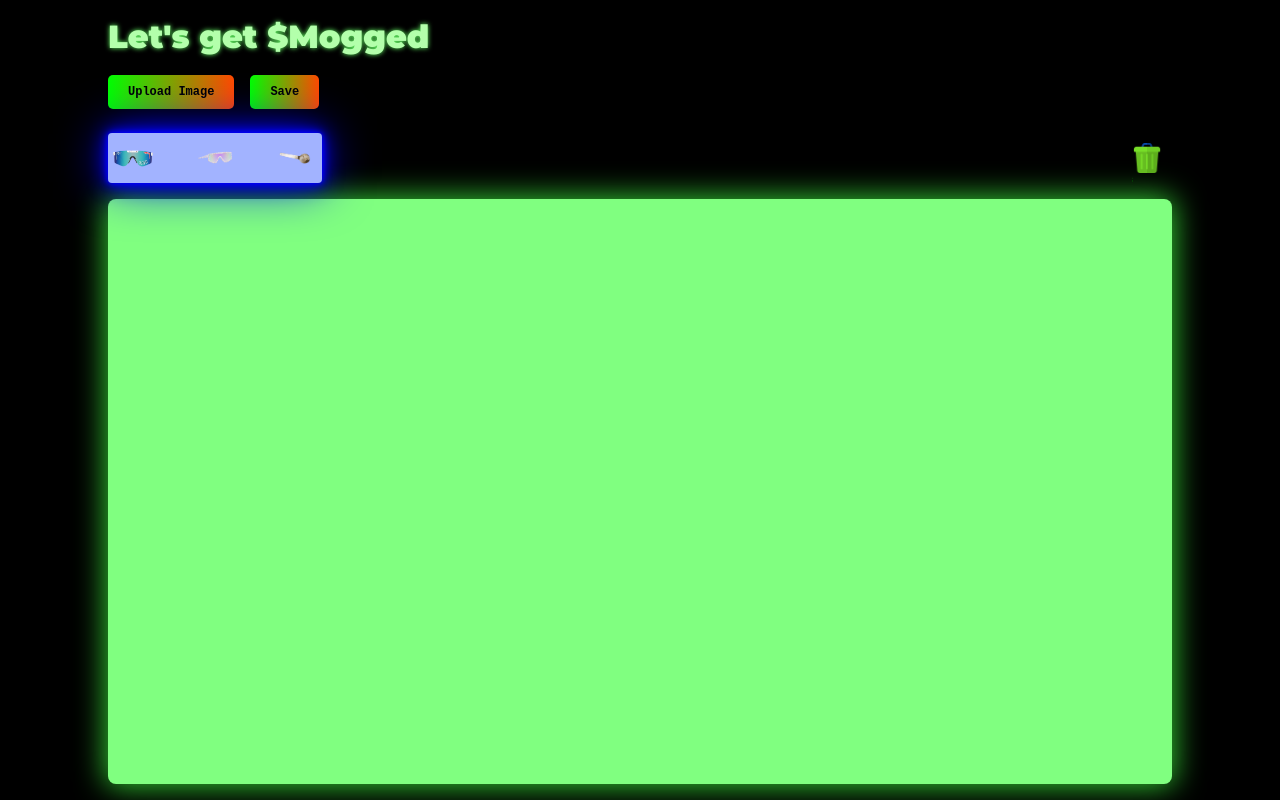
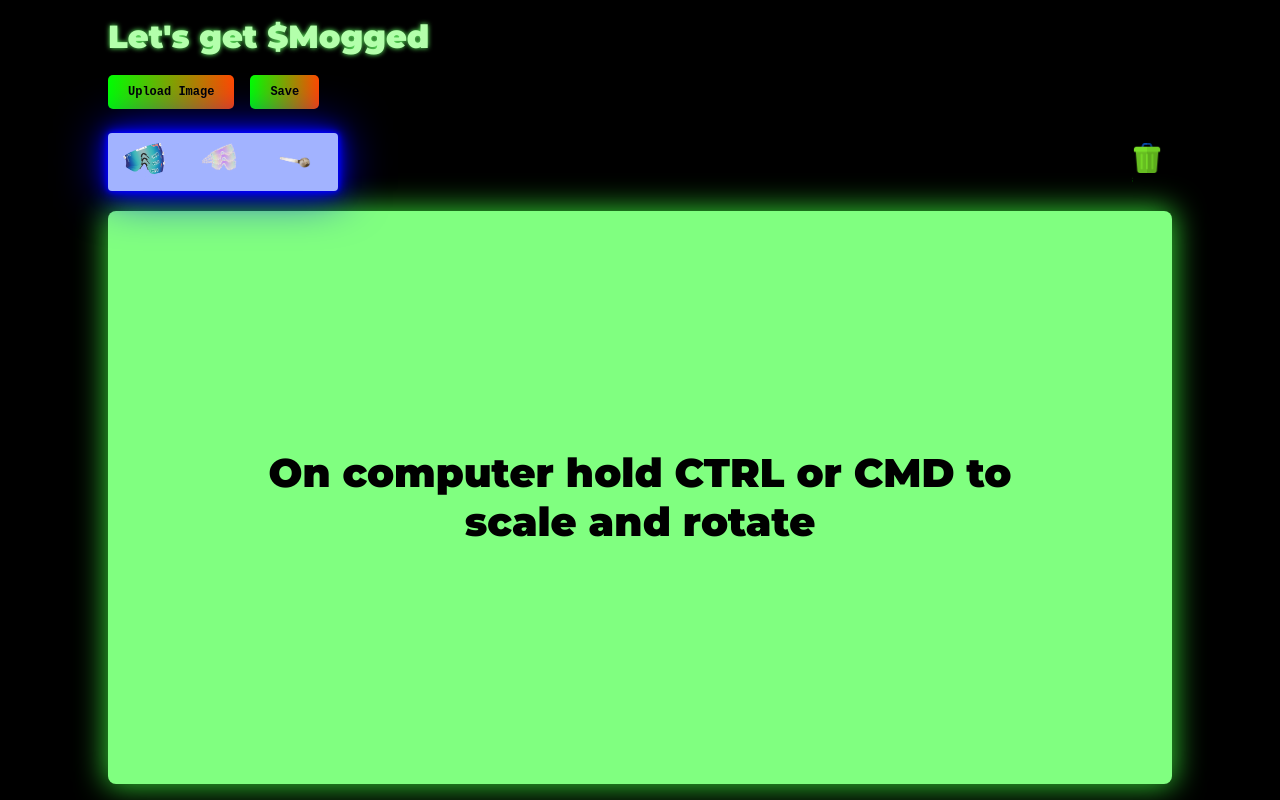
Before and after one commit to bropin1/moggle-app, a React (Create React App) app: page / in a window 1280 px wide. Built offline with nearby package versions, Linux system fonts and the light colour scheme.

Commit message:
added instructions and icon info

```diff
--- a/src/components/canvas/canvas.jsx
+++ b/src/components/canvas/canvas.jsx
@@ -179,8 +179,12 @@ const Canvas = forwardRef(
 
           <Trash ref={trashRef} inTrash={inTrash} />
         </div>
+
         <div className={styles["img-canvas-wrapper"]} ref={imgCanvasWrapperRef}>
-          <canvas ref={imgCanvasRef}> </canvas>
+          <span className={styles.instruction}>
+            On computer hold CTRL or CMD to scale and rotate
+          </span>
+          <canvas ref={imgCanvasRef} />
         </div>
 
         {stickers.map((sticker, index) => {
--- a/src/components/canvas/canvas.module.scss
+++ b/src/components/canvas/canvas.module.scss
@@ -23,7 +23,8 @@
     width: 100%;
     padding: 8px 0;
     z-index: 1;
-    padding-bottom: 16px;
+    padding-bottom: 20px;
+
     .sticker-generator-wrapper {
       background-color: #a2b3ff; /* Neon blue background color */
       border-radius: 4px;
@@ -35,6 +36,7 @@
       flex-direction: row;
       align-items: center;
       column-gap: 32px;
+      padding: 4px 16px;
       z-index: 1;
     }
   }
@@ -49,10 +51,26 @@
     width: 100%;
     border-radius: 8px;
     z-index: 0;
+
+    .instruction {
+      position: absolute;
+      top: 50%;
+      left: 50%;
+      width: 70%;
+      transform: translate(-50%, -50%);
+      font-size: 40px;
+      color: black;
+      font-weight: 700;
+      z-index: 0;
+      text-align: center;
+    }
+
     canvas {
+      background-color: transparent;
       margin: 0 auto;
       width: 100%;
       height: 100%;
+      z-index: 0;
     }
   }
 }
--- a/src/components/wrapper/gridContainer.jsx
+++ b/src/components/wrapper/gridContainer.jsx
@@ -70,7 +70,36 @@ const GridContainer = ({ iconImg, headerRef, children }) => {
       onMouseLeave={handleEnd}
     >
       <div className={styles["img-wrapper"]}>
-        <img src={iconImg} alt="" draggable={false} />
+        <img
+          src={iconImg}
+          alt=""
+          draggable={false}
+          style={{
+            position: "absolute",
+            transform: "rotate(7deg)",
+            transformOrigin: "left center",
+          }}
+        />
+        <img
+          src={iconImg}
+          alt=""
+          draggable={false}
+          style={{
+            position: "absolute",
+            transform: "rotate(-7deg)",
+            transformOrigin: "left center",
+          }}
+        />
+        <img
+          src={iconImg}
+          alt=""
+          draggable={false}
+          style={{
+            position: "absolute",
+            transform: "rotate(-20deg)",
+            transformOrigin: "left center",
+          }}
+        />
       </div>
 
       <div
--- a/src/components/wrapper/gridContainer.module.scss
+++ b/src/components/wrapper/gridContainer.module.scss
@@ -4,12 +4,11 @@
 
   .img-wrapper {
     position: relative;
-    height: #{$sticker-size}px;
-    width: #{$sticker-size}px;
+    height: #{$sticker-size - 8}px;
+    width: #{$sticker-size - 8}px;
     display: flex;
     align-items: center;
     z-index: 1;
-    padding: 4px;
 
     img {
       width: 100%;
```
